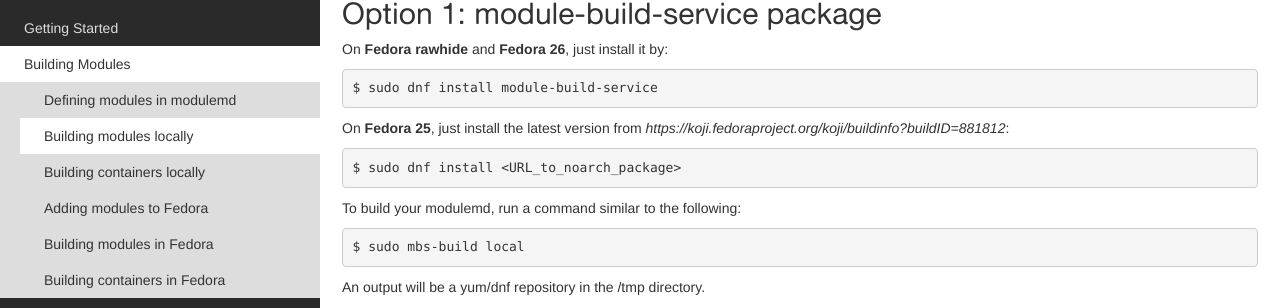
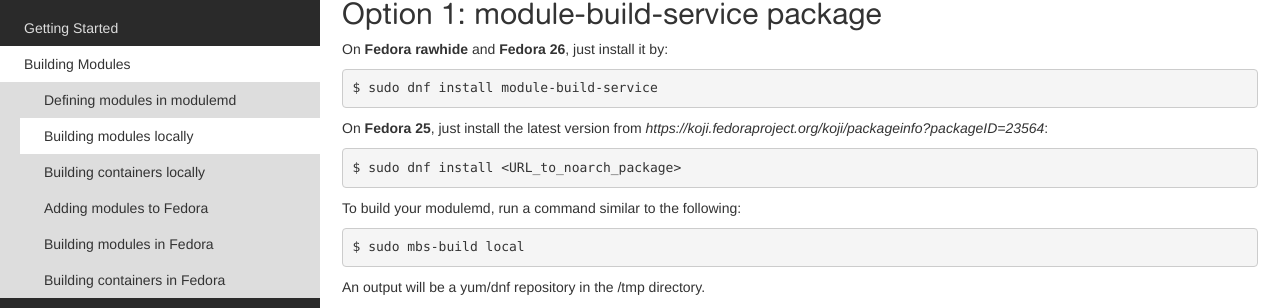
Before and after one commit to gbraad/fedora-modularity, a Sphinx documentation site: the page built from source/development/building-modules/building-local.rst, in a window 1280 px wide. Shown: the part 362-670 px from the top of the page. Built offline with Sphinx 7.4.7, drawn with Linux system fonts in a browser that asks for light colours; pages that are not in the unit, such as notebooks, are missing from menus; some of the changed lines change nothing that is shown.

Commit message:
Update to packageID.
Signed-off-by: Petr "Stone" Hracek <phracek@redhat.com>

```diff
--- a/source/development/building-modules/building-local.rst
+++ b/source/development/building-modules/building-local.rst
@@ -17,7 +17,7 @@
 
     $ sudo dnf install module-build-service
 
-On **Fedora 25**, just install the latest version from `https://koji.fedoraproject.org/koji/buildinfo?buildID=881812`:
+On **Fedora 25**, just install the latest version from `https://koji.fedoraproject.org/koji/packageinfo?packageID=23564`:
 
 ::
 
```
